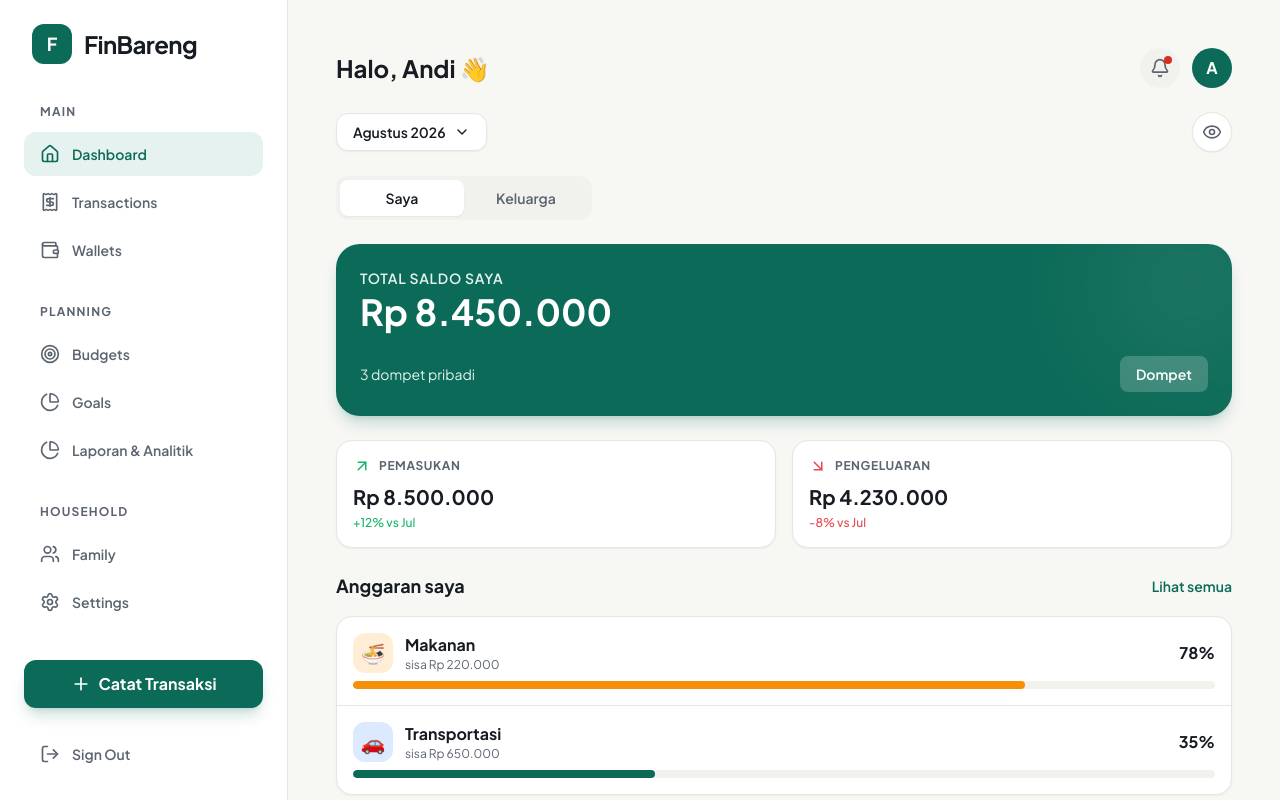
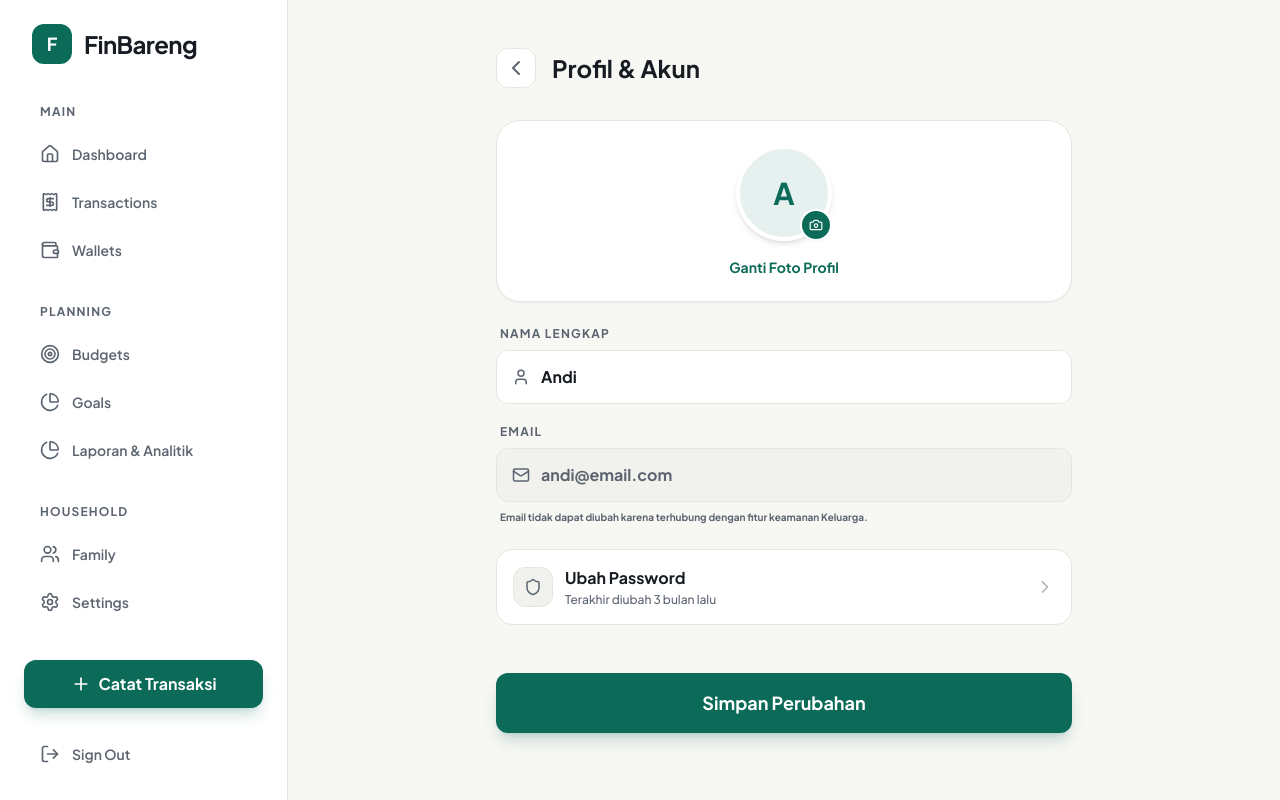
Before and after one commit to kumaha-sia/catatanku, a React (Vite) app in the folder frontend/: page /profile in a window 1280 px wide. Before the commit this address led to /. Built offline with nearby package versions, Linux system fonts and the light colour scheme; sample sign-in values are in the browser's storage.

Commit message:
feat: complete Profile page and form

```diff
--- a/frontend/src/App.tsx
+++ b/frontend/src/App.tsx
@@ -14,6 +14,7 @@ import { Family } from './pages/Family';
 import { Settings } from './pages/Settings';
 import { Reports } from './pages/Reports';
 import { Categories } from './pages/Categories';
+import { Profile } from './pages/Profile';
 
 const queryClient = new QueryClient({
   defaultOptions: {
@@ -46,6 +47,7 @@ function App() {
             <Route path="settings" element={<Settings />} />
             <Route path="reports" element={<Reports />} />
             <Route path="categories" element={<Categories />} />
+            <Route path="profile" element={<Profile />} />
           </Route>
 
           <Route path="*" element={<Navigate to="/" replace />} />
--- /dev/null
+++ b/frontend/src/pages/Profile.tsx
@@ -0,0 +1,116 @@
+import React, { useState } from 'react';
+import { Camera, Mail, User, Shield, CheckCircle2 } from 'lucide-react';
+import { useNavigate } from 'react-router-dom';
+
+export const Profile = () => {
+  const navigate = useNavigate();
+  const [name, setName] = useState('Andi');
+  const [email, setEmail] = useState('andi@email.com');
+  const [isSaved, setIsSaved] = useState(false);
+
+  const handleSave = () => {
+    setIsSaved(true);
+    setTimeout(() => setIsSaved(false), 3000);
+  };
+
+  return (
+    <div className="space-y-6 animate-fade-in pb-8 max-w-xl mx-auto">
+
+      {/* Header */}
+      <div className="flex items-center gap-4 mb-8">
+        <button
+          onClick={() => navigate('/settings')}
+          className="w-10 h-10 flex items-center justify-center bg-surface border border-border rounded-xl text-text-secondary hover:text-text-primary transition-colors"
+        >
+          <svg width="24" height="24" viewBox="0 0 24 24" fill="none" stroke="currentColor" strokeWidth="2" strokeLinecap="round" strokeLinejoin="round"><path d="m15 18-6-6 6-6"/></svg>
+        </button>
+        <h1 className="text-2xl font-bold text-text-primary">Profil & Akun</h1>
+      </div>
+
+      {/* Avatar Section */}
+      <div className="flex flex-col items-center justify-center p-6 bg-surface border border-border rounded-3xl shadow-sm mb-6">
+        <div className="relative group cursor-pointer">
+          <div className="w-24 h-24 bg-primary/10 rounded-full flex items-center justify-center text-primary text-3xl font-bold border-4 border-surface shadow-md">
+            A
+          </div>
+          <div className="absolute inset-0 bg-black/40 rounded-full flex items-center justify-center opacity-0 group-hover:opacity-100 transition-opacity">
+            <Camera size={24} className="text-white" />
+          </div>
+          <div className="absolute bottom-0 right-0 w-8 h-8 bg-primary rounded-full flex items-center justify-center border-2 border-surface shadow-sm text-surface">
+            <Camera size={14} />
+          </div>
+        </div>
+        <p className="text-sm font-bold text-primary mt-4 cursor-pointer hover:underline">Ganti Foto Profil</p>
+      </div>
+
+      {/* Form Section */}
+      <div className="space-y-5">
+        <div>
+          <label className="text-xs font-bold text-text-secondary uppercase tracking-widest mb-2 block px-1">Nama Lengkap</label>
+          <div className="relative">
+            <User className="absolute left-4 top-1/2 -translate-y-1/2 text-text-secondary" size={18} />
+            <input
+              type="text"
+              value={name}
+              onChange={(e) => setName(e.target.value)}
+              className="w-full bg-surface border border-border rounded-xl pl-11 pr-4 py-3.5 font-bold text-text-primary focus:outline-none focus:border-primary focus:ring-1 focus:ring-primary transition-all"
+            />
+          </div>
+        </div>
+
+        <div>
+          <label className="text-xs font-bold text-text-secondary uppercase tracking-widest mb-2 block px-1">Email</label>
+          <div className="relative">
+            <Mail className="absolute left-4 top-1/2 -translate-y-1/2 text-text-secondary" size={18} />
+            <input
+              type="email"
+              value={email}
+              onChange={(e) => setEmail(e.target.value)}
+              className="w-full bg-surface-muted border border-border rounded-xl pl-11 pr-4 py-3.5 font-bold text-text-secondary cursor-not-allowed"
+              disabled
+            />
+          </div>
+          <p className="text-[10px] font-bold text-text-secondary mt-2 px-1">Email tidak dapat diubah karena terhubung dengan fitur keamanan Keluarga.</p>
+        </div>
+      </div>
+
+      {/* Security Quick Link */}
+      <div className="mt-8">
+        <button className="w-full flex items-center justify-between p-4 bg-surface border border-border rounded-2xl hover:bg-surface-muted transition-colors text-left group">
+          <div className="flex items-center gap-3">
+            <div className="w-10 h-10 bg-surface-muted rounded-xl flex items-center justify-center border border-border">
+              <Shield size={18} className="text-text-secondary" />
+            </div>
+            <div>
+              <p className="font-bold text-text-primary">Ubah Password</p>
+              <p className="text-xs font-medium text-text-secondary mt-0.5">Terakhir diubah 3 bulan lalu</p>
+            </div>
+          </div>
+          <svg className="text-text-secondary/50 group-hover:text-text-primary transition-colors" width="20" height="20" viewBox="0 0 24 24" fill="none" stroke="currentColor" strokeWidth="2" strokeLinecap="round" strokeLinejoin="round"><path d="m9 18 6-6-6-6"/></svg>
+        </button>
+      </div>
+
+      {/* Save Button */}
+      <div className="pt-6">
+        <button
+          onClick={handleSave}
+          className={`w-full py-4 rounded-xl font-bold text-lg transition-all flex items-center justify-center gap-2 ${
+            isSaved
+              ? 'bg-income text-surface shadow-lg shadow-income/20'
+              : 'bg-primary text-surface shadow-lg shadow-primary/20 hover:bg-primary/90'
+          }`}
+        >
+          {isSaved ? (
+            <>
+              <CheckCircle2 size={20} />
+              Tersimpan
+            </>
+          ) : (
+            'Simpan Perubahan'
+          )}
+        </button>
+      </div>
+
+    </div>
+  );
+};
--- a/frontend/src/pages/Settings.tsx
+++ b/frontend/src/pages/Settings.tsx
@@ -20,6 +20,7 @@ export const Settings = () => {
             icon={<User size={20} className="text-primary" />}
             title="Andi"
             subtitle="andi@email.com"
+            onClick={() => navigate('/profile')}
           />
         </div>
       </section>
```
